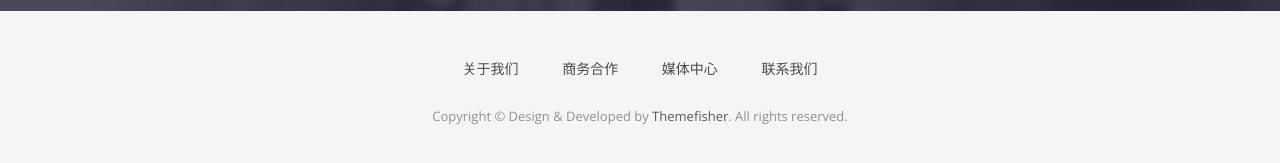
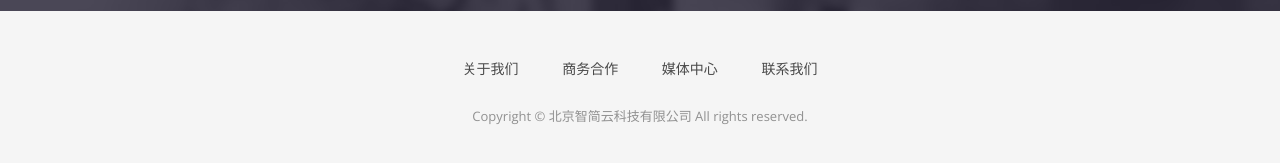
Before and after one commit to dreampivot/slipscloud.github.io, a Jekyll site: the page built from index.html, in a window 1280 px wide and 900 px high, scrolled down 2217 px. Shown: the part 706-869 px from the top of the window. Built offline with Jekyll 4.4.1, drawn with Linux system fonts in a browser that asks for light colours; nearby versions of some CDN libraries; some web fonts are replaced.

Commit message:
Create footer.html

```diff
--- a/_includes/footer.html
+++ b/_includes/footer.html
@@ -5,14 +5,13 @@
       <div class="col-md-12">
         <div class="footer-manu">
           <ul>
-
              <li><a href="{{ site.baseurl }}/about">关于我们</a></li>
              <li><a href="{{ site.baseurl }}/buzz">商务合作</a></li>
              <li><a href="{{ site.baseurl }}/media">媒体中心</a></li>
-            <li><a href="{{ site.baseurl }}/contact">联系我们</a></li>
+             <li><a href="{{ site.baseurl }}/contact">联系我们</a></li>
           </ul>
         </div>
-        <p>Copyright &copy; Design &amp; Developed by <a href="http://www.themefisher.com">Themefisher</a>. All rights reserved.</p>
+        <p>Copyright &copy; 北京智简云科技有限公司 All rights reserved.</p>
       </div>
     </div>
   </div>
```
